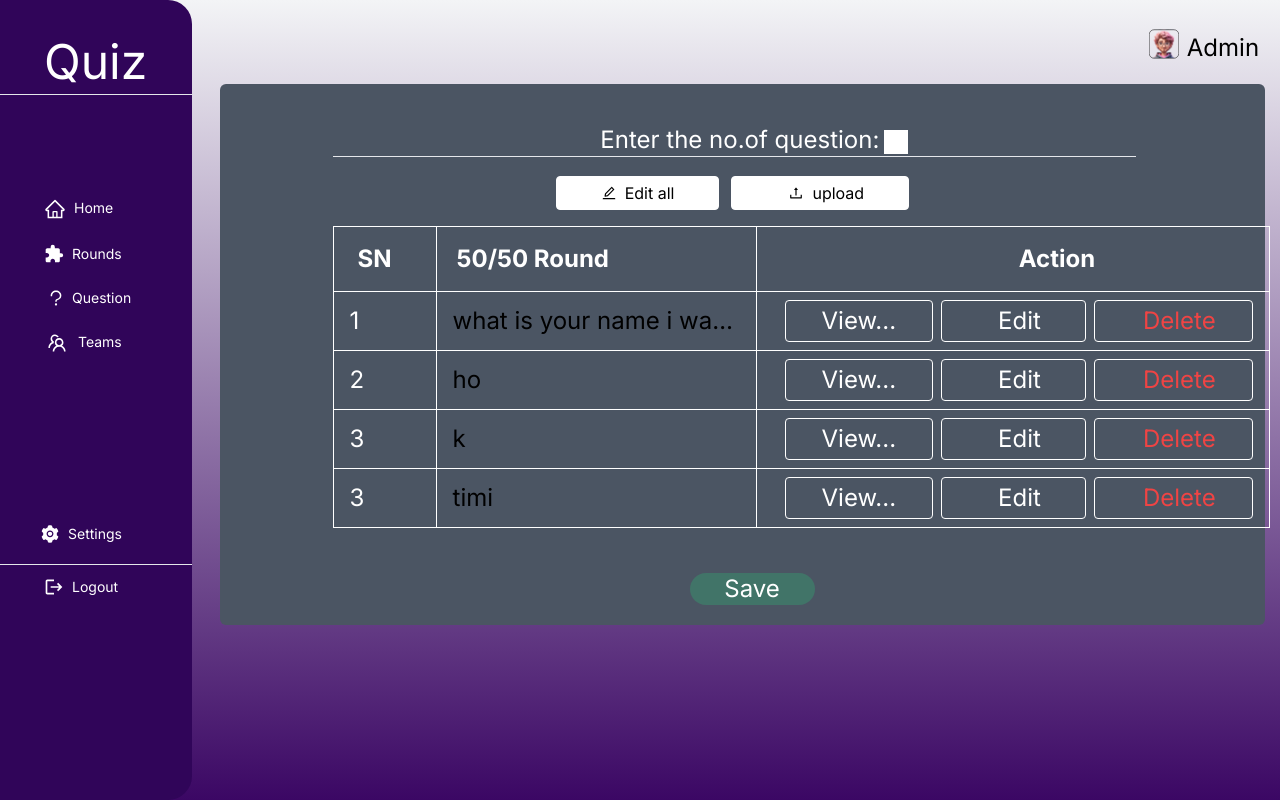
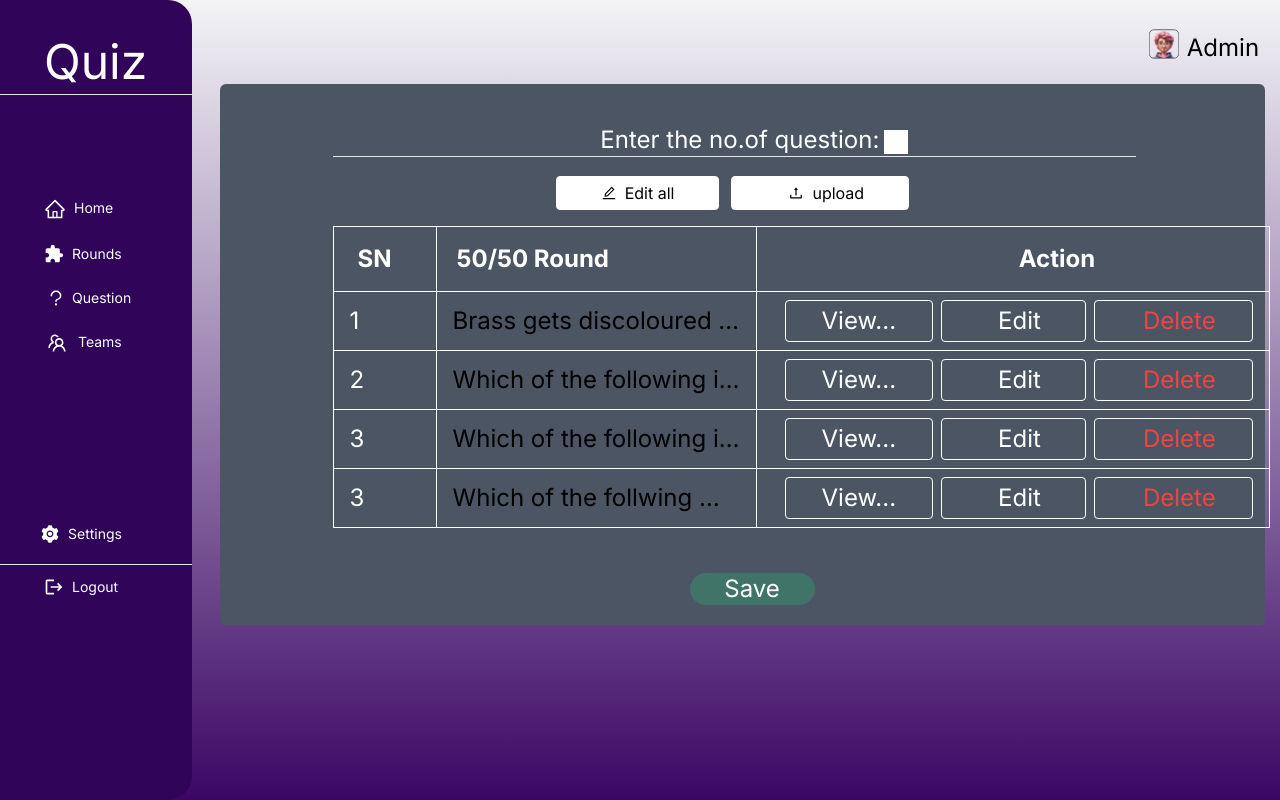
Before and after one commit to cdyniranjan7321/Quiz_App_Project_in_React_Js, a Next.js app: page /adminTable1 in a window 1280 px wide. Built offline with nearby package versions, Linux system fonts and the light colour scheme.

Commit message:
QA-39 solved some error from admin panel page

```diff
--- a/src/app/(admin)/adminPanel/page.tsx
+++ b/src/app/(admin)/adminPanel/page.tsx
@@ -1,3 +1,5 @@
+// Importing necessary modules and components
+
 'use client'
 import React, { useState } from 'react'
 import Image from 'next/image'
@@ -8,11 +10,15 @@ import { AiOutlineTeam as Team } from 'react-icons/ai'
 import { MdExtension } from 'react-icons/md'
 import { MdLogout } from 'react-icons/md'
 
+// Define the AdminPanel component
 const AdminPanel = () => {
+  // State variables to manage button colors
   const [generalColor, setGeneralColor] = useState<string>('')
   const [fiftyfiftyColor, setFiftyfiftyColor] = useState<string>('')
   const [rapidfireColor, setRapidfireColor] = useState<string>('')
   const [avColor, setAVColor] = useState<string>('')
+
+  // Event handlers for clicking on buttons
   const handleGeneralClick = () => {
     setGeneralColor('green')
   }
@@ -37,11 +43,17 @@ const AdminPanel = () => {
   const handleAVunClick = () => {
     setAVColor('red')
   }
+
+  // Render thee component
   return (
+    // Main container with a flex layout
     <div className='h-screen w-screen flex flex-row    overflow-hidden bg-blue-gray-900 bg-gradient-to-b from-gray-100 to-purple-950'>
+      {/* Left Sidebar */}
       <div className='flex flex-col bg-[#300559] text-white w-[15%] rounded-3xl rounded-bl-none rounded-tl-none'>
+        {/* Logo */}
         <h1 className='text-5xl bold-md pl-11 pt-[20%] pb-2'>Quiz</h1>
         <hr></hr>
+        {/* Sidebar navigation */}
         <div className='text-sm  flex flex-col pt-[15%] mt-[30%] pb-5 pl-11 '>
           <button className='pt-4 flex flex-row'>
             <Home size={30} className=' pr-2 pb-2' /> Home
@@ -61,7 +73,6 @@ const AdminPanel = () => {
         </div>
         <div className=' pt-[72%] flex flex-col   text-sm'>
           <button className='pb-3  flex flex-row  pl-10'>
-
             <Setting size={28} className='pr-2 pb-2' />
             Settings
           </button>
@@ -95,16 +106,16 @@ const AdminPanel = () => {
             </h1>
           </div>
           <div className='flex  flex-col pt-11  pl-[25%]'>
-            {/* row the rounds */}
-            <div
-              className='flex flex-row pt-3 pb-3 ml-11'
-              >
+            {/* Row for General Rounds */}
+            <div className='flex flex-row pt-3 pb-3 ml-11'>
+              {/* General Round button */}
               <h1
                 style={{ backgroundColor: generalColor }}
                 className='text-2xl bg-white text-black flex justify-center rounded-md w-[50%] pt-1 pb-1 p'
               >
                 General round
               </h1>
+              {/* Tick icon for general */}
               <Image
                 src='/images/tick.svg'
                 alt='tick '
@@ -112,7 +123,8 @@ const AdminPanel = () => {
                 height={30}
                 className='mx-2 text-2xl'
                 onClick={handleGeneralClick}
-                />
+              />
+              {/* Delete icon General Round */}
               <Image
                 src='/images/del.svg'
                 alt='delete '
@@ -120,16 +132,18 @@ const AdminPanel = () => {
                 height={30}
                 className='mx-2 text-2xl'
                 onClick={handleGeneralunClick}
-                />
+              />
             </div>
+            {/* Row for Rapid Fire Round */}
             <div className='flex flex-row pt-3 pb-3 pl-11'>
+              {/* Rapid Fire Round button */}
               <h1
                 style={{ backgroundColor: rapidfireColor }}
                 className='text-2xl bg-white text-black pl-[16%] rounded-md w-[50%]'
               >
                 Rapid Fire
               </h1>
-
+              {/* Tick icon for Rapid Fire Round */}
               <Image
                 src='/images/tick.svg'
                 alt='tick '
@@ -138,6 +152,7 @@ const AdminPanel = () => {
                 className='mx-2 text-2xl hover:bg-violet-600 '
                 onClick={handleRapidfireClick}
               />
+              {/* Delete icon for Rapid Fire Round */}
               <Image
                 src='/images/del.svg'
                 alt='delete '
@@ -147,14 +162,17 @@ const AdminPanel = () => {
                 onClick={handleRapidfireunClick}
               />
             </div>
+
+            {/* Row for 50/50 Round  */}
             <div className='flex flex-row pt-3 pb-3 pl-11'>
+              {/* 50/50 Round button */}
               <h1
                 style={{ backgroundColor: fiftyfiftyColor }}
                 className='text-2xl bg-white text-black pl-[16%] rounded-md w-[50%]'
               >
                 50/50
               </h1>
-
+              {/* Tick icon for 50/50 Round */}
               <Image
                 src='/images/tick.svg'
                 alt='tick '
@@ -163,7 +181,7 @@ const AdminPanel = () => {
                 className='mx-2 text-2xl'
                 onClick={handleFiftyfiftyClick}
               />
-
+              {/* Delete icon for 50/50 Round */}
               <Image
                 src='/images/del.svg'
                 alt='delete '
@@ -173,13 +191,17 @@ const AdminPanel = () => {
                 onClick={handleFiftyfiftyunClick}
               />
             </div>
+
+            {/* Row for Audio/Visual Round */}
             <div className='flex flex-row pt-3 pb-3 pl-11'>
+              {/* Audio/Visual Round button */}
               <h1
                 style={{ backgroundColor: avColor }}
                 className='text-2xl bg-white text-black pl-[16%] rounded-md w-[50%]'
               >
                 Audio/visual
               </h1>
+              {/* Tick icon Audio/Visual Round */}
               <Image
                 src='/images/tick.svg'
                 alt='tick '
@@ -188,6 +210,7 @@ const AdminPanel = () => {
                 className='mx-2 text-3xl'
                 onClick={handleAVClick}
               />
+              {/* Delete icon for Audio/Visual Round */}
               <Image
                 src='/images/del.svg'
                 alt='delete '
@@ -197,6 +220,8 @@ const AdminPanel = () => {
                 onClick={handleAVunClick}
               />
             </div>
+
+            {/* Save button */}
             <button className='bg-[#417468] text-2xl  w-[10%] rounded-2xl flex justify-center items-center ml-[30%] mt-[10%] mb-3'>
               Save
             </button>
--- a/src/app/(admin)/adminTable1/page.tsx
+++ b/src/app/(admin)/adminTable1/page.tsx
@@ -1,3 +1,4 @@
+// Importing necessary modules and components
 'use client'
 import React, { useState } from 'react'
 import Image from 'next/image'
@@ -10,19 +11,27 @@ import { AiOutlineUpload as Upload } from 'react-icons/ai'
 import { MdExtension } from 'react-icons/md'
 import { MdLogout } from 'react-icons/md'
 
+// Define the AdminPanel component
 const AdminPanel = () => {
+  // Sample data for the table
   const dummyData = [
-    { id: 1, roundName: 'what is your name i want to know ' },
-    { id: 2, roundName: 'ho ' },
-    { id: 3, roundName: ' k' },
-    { id: 3, roundName: 'timi ' },
+    { id: 1, roundName: 'Brass gets discoloured in air because of the presence of which of the following gases in air?' },
+    { id: 2, roundName: 'Which of the following is a non metal that remains liquid at room temperature?' },
+    { id: 3, roundName: 'Which of the following is used in pencils?' },
+    { id: 3, roundName: 'Which of the follwing metals forms an amalgam with other metals?' },
     // Add more data as needed
-  ]
+  ];
+
+  // Return the JSX representing the component
   return (
+    // Main ncontainer with background and layout styling
     <div className='h-screen w-screen flex flex-row    overflow-hidden bg-blue-gray-900 bg-gradient-to-b from-gray-100 to-purple-950'>
+      {/* Sidebar/navigation area */}
       <div className='flex flex-col bg-[#300559] text-white w-[15%] rounded-3xl rounded-bl-none rounded-tl-none'>
+        {/* Heading */}
         <h1 className='text-5xl bold-md pl-11 pt-[20%] pb-2'>Quiz</h1>
         <hr></hr>
+        {/* Sidebar buttons */}
         <div className='text-sm  flex flex-col pt-[15%] mt-[30%] pb-5 pl-11 '>
           <button className='pt-4 flex flex-row'>
             <Home size={30} className=' pr-2 pb-2' /> Home
@@ -40,6 +49,7 @@ const AdminPanel = () => {
             Teams
           </button>
         </div>
+        {/* Setting and logout buttons */}
         <div className=' pt-[72%] flex flex-col   text-sm'>
           <button className='pb-3  flex flex-row  pl-10'>
             <Setting size={28} className='pr-2 pb-2' />
@@ -53,7 +63,9 @@ const AdminPanel = () => {
           </button>
         </div>
       </div>
+      {/* Main content area */}
       <div className='flex flex-col w-[65%]'>
+        {/* Admin header */}
         <div className='ml-[115%] w-11'>
           <div className='flex flex-row  pt-6  '>
             <Image
@@ -66,9 +78,11 @@ const AdminPanel = () => {
             <h1 className='text-2xl pt-2 text-gray'>Admin</h1>
           </div>
         </div>
-        {/* table */}
+
+        {/* Table Section */}
         <div className='pt-5  pl-7  '>
           <div className='bg-gray-600  w-[130%] rounded-md pl-[14%] pr-10  pt-10  '>
+            {/* Input and buttons */}
             <label className=' text-white text-2xl pl-[30%]'>
               Enter the no.of question:
             </label>{' '}
@@ -103,6 +117,8 @@ const AdminPanel = () => {
                 </tr>
               </thead>
               <tbody>
+
+                {/* Loop through dummyData to create table rows */}
                 {dummyData.map((data) => (
                   <tr key={data.id} className=''>
                     <td className='text-white px-4 py-2 border border-white'>
@@ -135,6 +151,8 @@ const AdminPanel = () => {
                 ))}
               </tbody>
             </table>
+
+            {/* Save  button */}
             <div className='pt-[5%] pb-5'>
               <button className='bg-[#417468] text-2xl text-white  w-[14%] rounded-2xl flex justify-center  ml-[40%] '>
                 Save
@@ -144,7 +162,7 @@ const AdminPanel = () => {
         </div>
       </div>
     </div>
-  )
-}
-
-export default AdminPanel
+  );
+};
+// Export the AdminPanel component as the default export
+export default AdminPanel;
```
